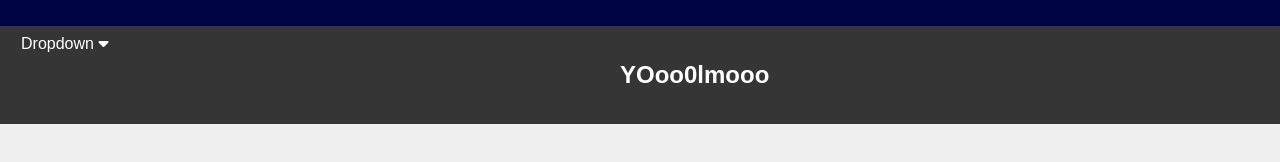
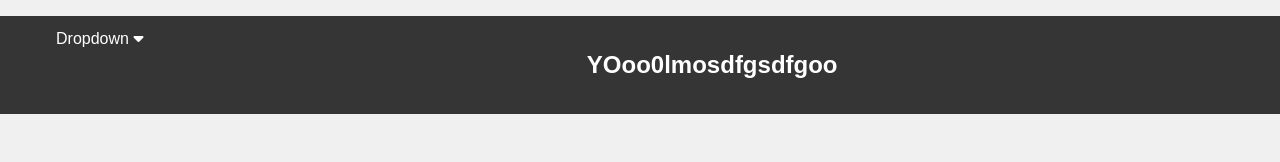
Before and after one commit to jelleisema/jelleisema.github.io, a plain HTML site: page test.html in a window 1280 px wide. Drawn offline with Linux system fonts and the light colour scheme.

Commit message:
adsfasdf

```diff
--- a/test.html
+++ b/test.html
@@ -15,7 +15,7 @@
 
 
 
-    <nav>
+
         <ul>
         <div class="navbar">
 <div class="dropdown">
@@ -35,10 +35,10 @@
         <!--in de regels hierboven probeer ik mijn website zo duidelijk mogelijk te maken..-->
             </h3>
         </ul>
-    </nav>
+
 
 
 
     <header>
-        <h2>YOoo0lmooo</h2>
+        <h2>YOoo0lmosdfgsdfgoo</h2>
     </header>
```
